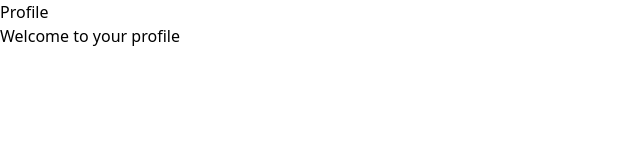
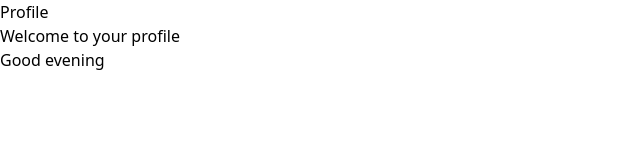
Before and after one commit to Imalsha-Ranasinghe/Quizit-Web-Project, a React (Vite) app in the folder frontend/: page /profile in a window 1280 px wide. Shown: the top 160 px of the page, without its empty margins (0-640 px from the left). Built offline with nearby package versions, Linux system fonts and the light colour scheme.

Commit message:
comit to test

```diff
--- a/frontend/src/components/Profile.jsx
+++ b/frontend/src/components/Profile.jsx
@@ -4,6 +4,7 @@ const Profile = () => {
   return (
     <div><h1>Profile</h1>
         <div>Welcome to your profile</div>
+        <div>Good evening</div>
     </div>
 
   )
```
